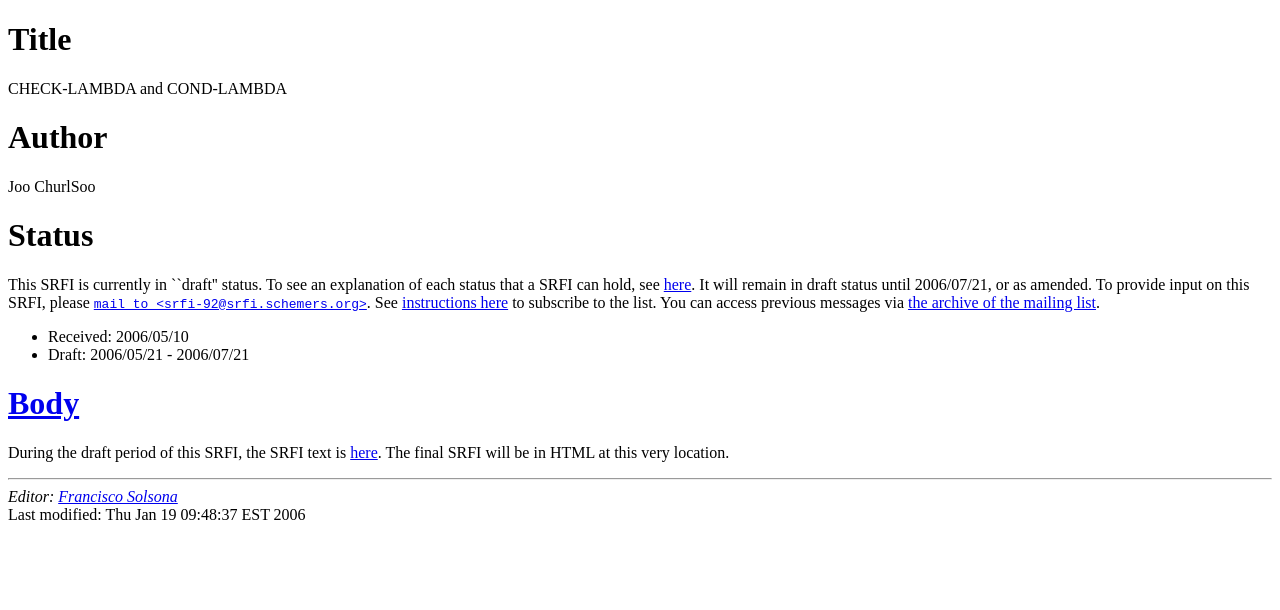
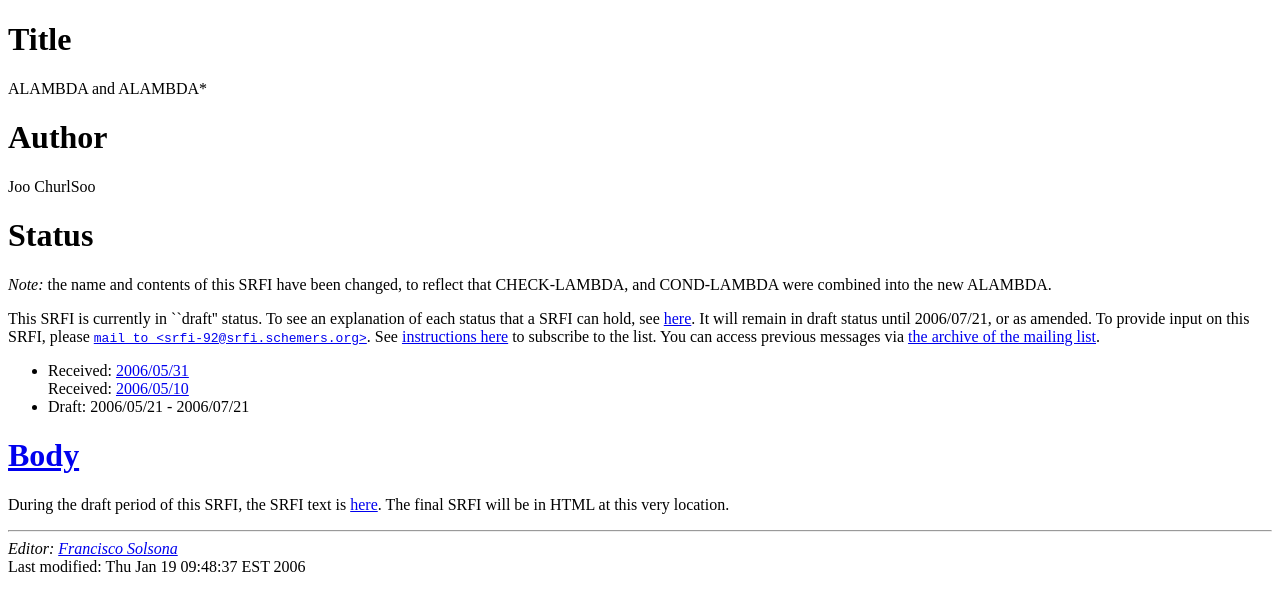
Before and after one commit to scheme-requests-for-implementation/srfi-92, a plain HTML site: page srfi-92.html in a window 1280 px wide. Drawn offline with Linux system fonts and the light colour scheme.

Commit message:
Big change: both name, and contents of the draft were changed, to reflect that cond-lambda, and check-lambda are now combined in alambda.

```diff
--- a/srfi-92.html
+++ b/srfi-92.html
@@ -1,18 +1,22 @@
 <!DOCTYPE HTML PUBLIC "-//W3C//DTD HTML 4.01 Transitional//EN" "http://www.w3.org/TR/html40/loose.dtd">
 <html>
   <head>
-    <title>SRFI 92: CHECK-LAMBDA and COND-LAMBDA</title>
+    <title>SRFI 92: ALAMBDA and ALAMBDA*</title>
   </head>
 
   <body>
 
 <H1>Title</H1>
-CHECK-LAMBDA and COND-LAMBDA
+ALAMBDA and ALAMBDA*
 
 <H1>Author</H1>
 Joo ChurlSoo
 
 <H1>Status</H1>
+
+<P><em>Note:</em> the name and contents of this SRFI have been
+changed, to reflect that CHECK-LAMBDA, and COND-LAMBDA were combined
+into the new ALAMBDA. </P>
 
 This SRFI is currently in ``draft'' status.  To see an explanation of
 each status that a SRFI can hold, see <A
@@ -27,8 +31,9 @@ the list.  You can access previous messages via <A
 HREF=mail-archive/maillist.html>the archive of the mailing list</A>.
 
 <P><UL>
-<LI>Received: 2006/05/10
-<LI>Draft: 2006/05/21 - 2006/07/21
+<li>Received:  <a href="http://srfi.schemers.org/cgi-bin/viewcvs.cgi/*checkout*/srfi/srfi-92/srfi-92.txt?rev=1.2">2006/05/31</a></li
+<li>Received: <a href="http://srfi.schemers.org/cgi-bin/viewcvs.cgi/*checkout*/srfi/srfi-92/srfi-92.txt?rev=1.1">2006/05/10</a></li>
+<li>Draft: 2006/05/21 - 2006/07/21</li>
 </UL>
 
 <H1><a href="srfi-92.txt">Body</a></H1>
```
Also changed, not shown: srfi-92.txt.
